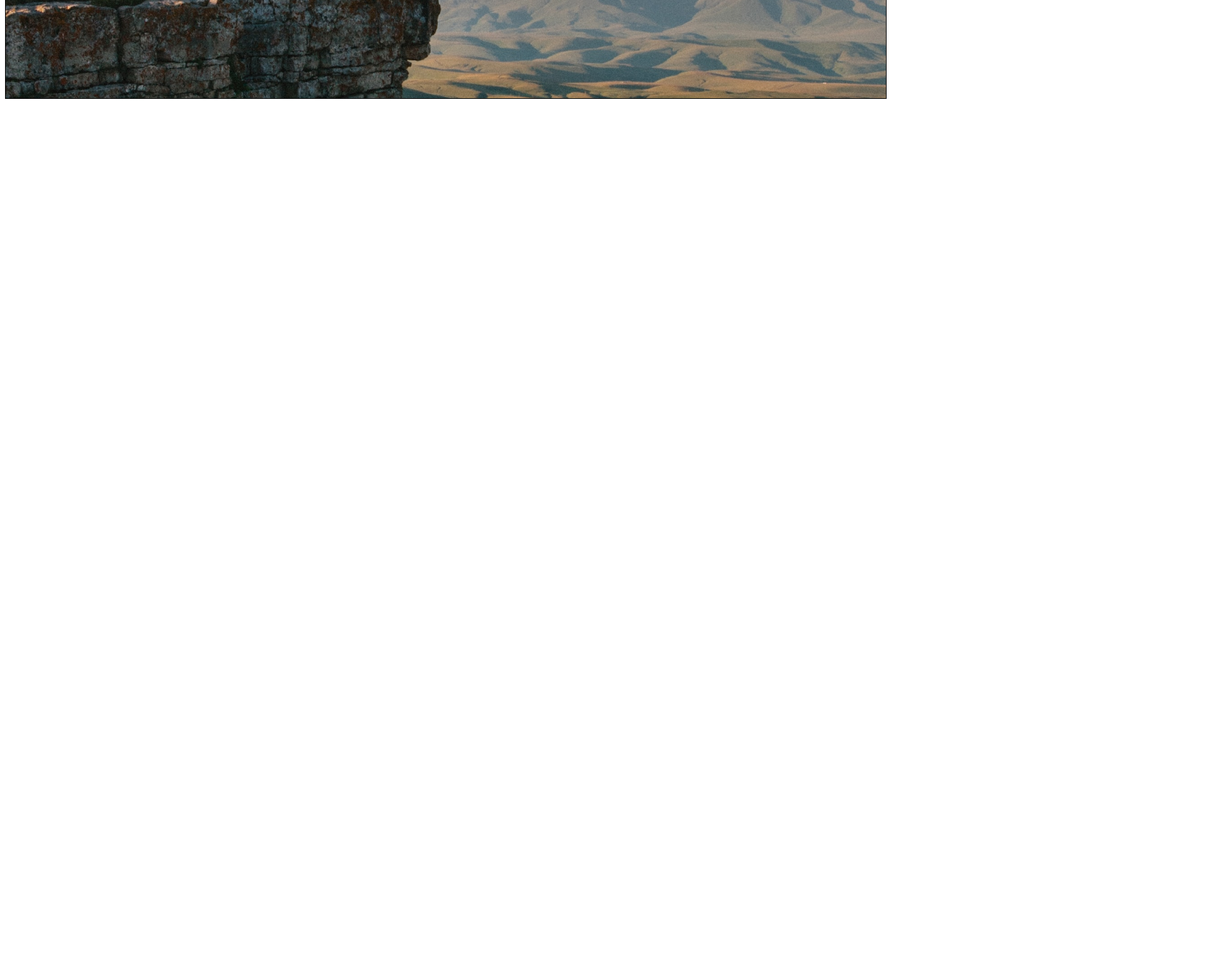
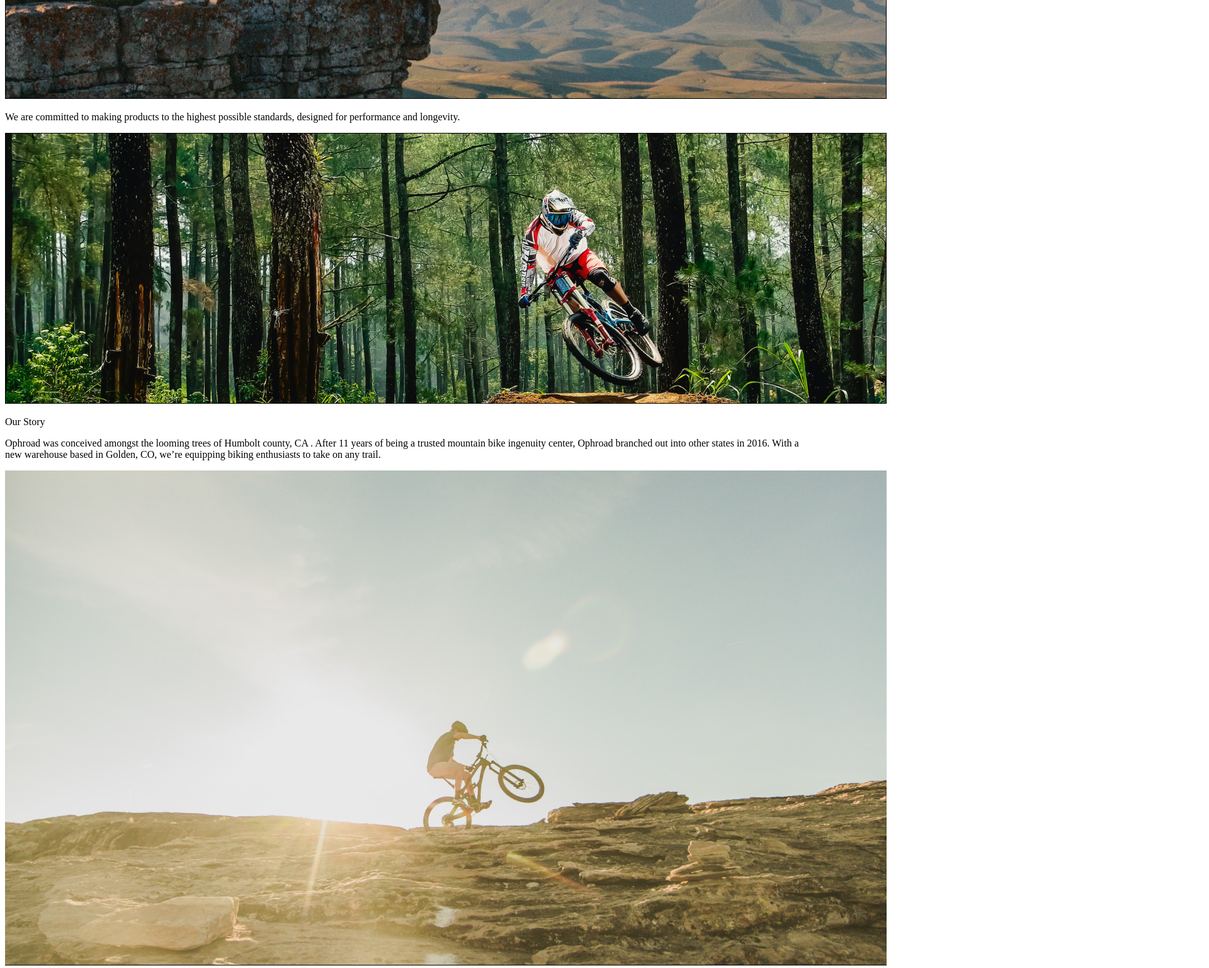
Before and after one commit to TomBeadie/Ophroad, a plain HTML site: page index.html in a window 1280 px wide. Shown: the part 521-2058 px from the top of the page at 63% size, 1920 px wide, since content can reach past the window. Before the commit the page ends 888 px from the top, so only its background shows below. Drawn offline with Linux system fonts and the light colour scheme.

Commit message:
Upload wheely pic

```diff
--- a/css/main.scss
+++ b/css/main.scss
@@ -19,6 +19,7 @@ body {
 
 // Nav
 nav {
+    justify-content: center;
     text-decoration: none;
     display: flex;
     list-style: none;
@@ -45,13 +46,34 @@ nav {
 }
 // Nav
 
+// hero section
 .hero-section {
+
     display: flex;
+    flex-direction: column;
     width: 100vw;
     height: 100vh;
 
-    .hero-img-wrapper {
 
-    }
+
 
 }
+
+// hero section
+
+// story section
+
+
+
+// story section
+
+
+// feature section
+
+// feature section
+
+// video section
+// video section
+
+// footer section
+// footer section
--- a/index.html
+++ b/index.html
@@ -72,7 +72,7 @@
       </div>
       <div class="hero-caption-wrapper">
         <div class="hero-caption">
-          <p class="caption-txt">
+          <p>
             We are committed to making products to the highest possible
             standards, designed for performance and longevity.
           </p>
@@ -81,13 +81,51 @@
       <!-- hero section -->
 
       <!-- hero image section -->
-    <div class="hero-img-section">
-        <img src="./images/heroimage2.png" alt="Catching air on mountain bike in forest">
+      <div class="hero-img-section">
+        <img
+          src="./images/heroimage2.png"
+          alt="Catching air on mountain bike in forest"
+        />
+      </div>
 
+      <!-- hero image section -->
+
+      <!-- story section -->
+      <div class="story-section">
+        <div class="story-wrapper">
+          <div class="story-left-header-wrapper">
+            <p>Our Story</p>
+          </div>
+          <div class="story-wrapper-right">
+            <p>
+              Ophroad was conceived amongst the looming trees of Humbolt county,
+              CA . After 11 years of being a trusted mountain bike ingenuity
+              center, Ophroad branched out into other states in 2016. With a new
+              warehouse based in Golden, CO, we’re equipping biking enthusiasts
+              to take on any trail.
+            </p>
+          </div>
+        </div>
+      </div>
+      <!-- story section -->
+
+      <!-- feature section  -->
+
+      <!-- feature section  -->
+
+   <!-- video section  -->
+    <!-- video section  -->
+
+    <!-- footer section -->
+    <div class="footer-section">
+        <div class="footer-wrapper">
+            <img src="images/wheely.png" alt="Guy popping a wheely on a mountain bike">
+
+        </div>
 
     </div>
+    <!-- footer section -->
 
-      <!-- hero image section -->
     </div>
   </body>
 </html>
```
Also changed, not shown: css/main.css, images/wheely.png (added), 1 other file.
